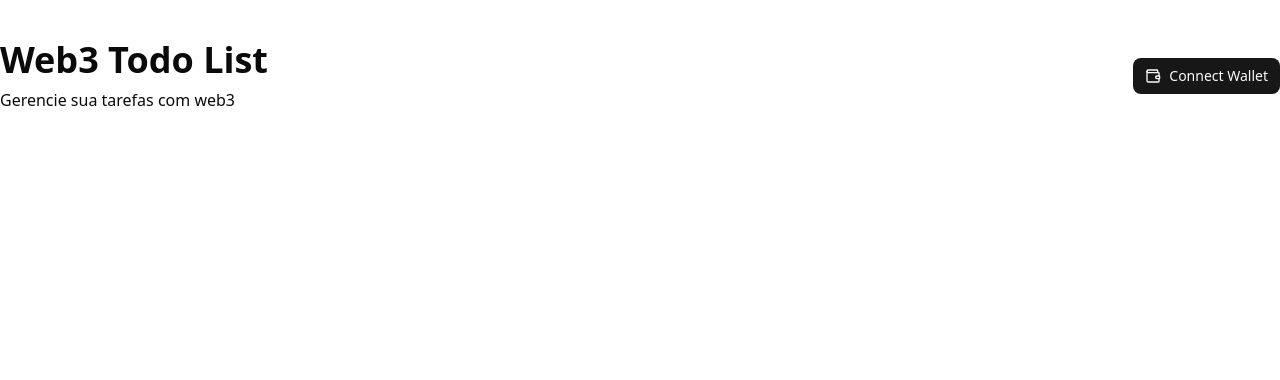
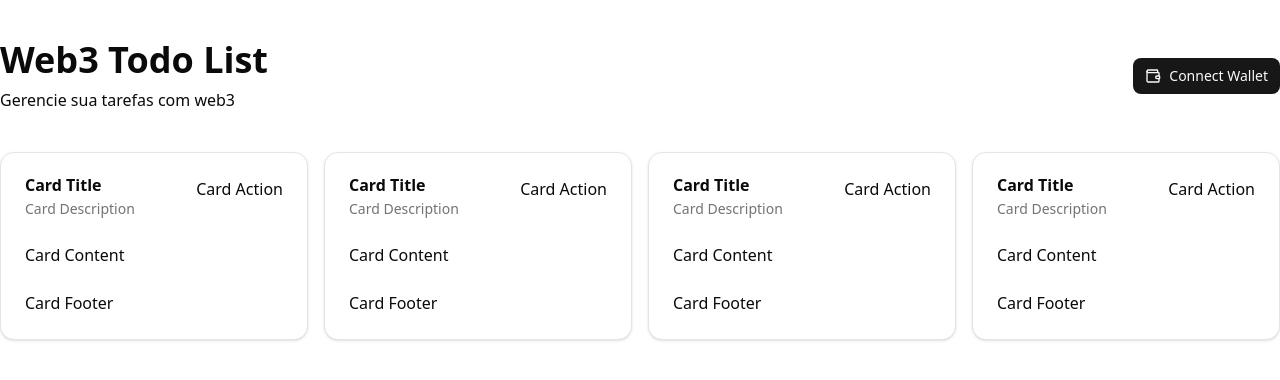
Before and after one commit to humbertoromanojr/fullstack-web3, a Next.js app in the folder dapp/: page / in a window 1280 px wide. Shown: the top 380 px of the page. Built offline with nearby package versions, Linux system fonts and the light colour scheme.

Commit message:
Using StatusCard component

```diff
--- a/dapp/src/app/page.tsx
+++ b/dapp/src/app/page.tsx
@@ -1,6 +1,7 @@
-import Image from "next/image";
+import { WalletIcon } from "lucide-react";
+
 import { Button } from "@/components/ui/button";
-import { WalletIcon } from "lucide-react";
+import { StatusCard } from "@/components/common/statusCard";
 
 export default function Home() {
   return (
@@ -16,6 +17,12 @@
           <span>Connect Wallet</span>
         </Button>
       </div>
+      <div className="grid grid-cols-1 md:grid-cols-2 lg:grid-cols-4 gap-4 mt-10">
+        <StatusCard />
+        <StatusCard />
+        <StatusCard />
+        <StatusCard />
+      </div>
     </div>
   );
 }
```
